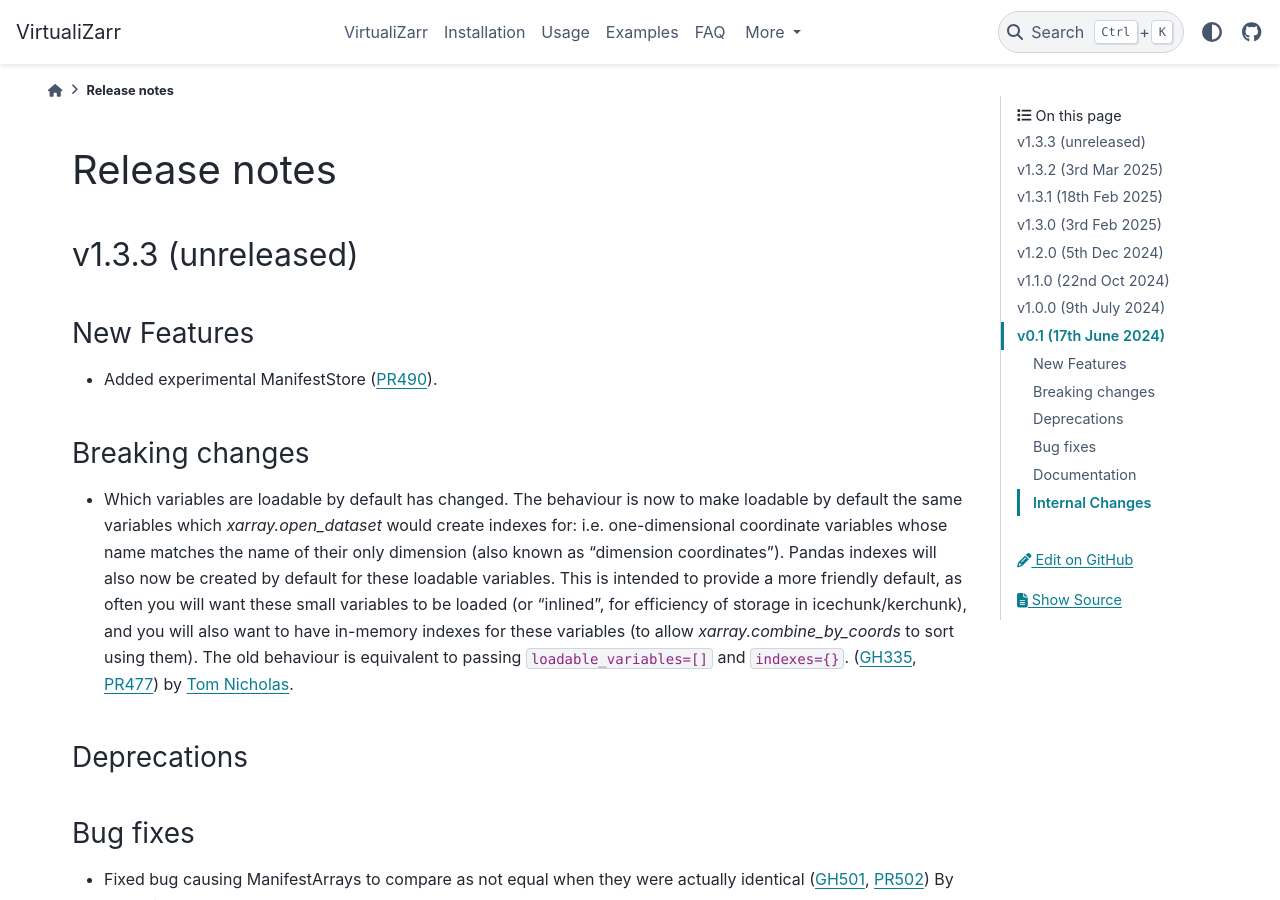
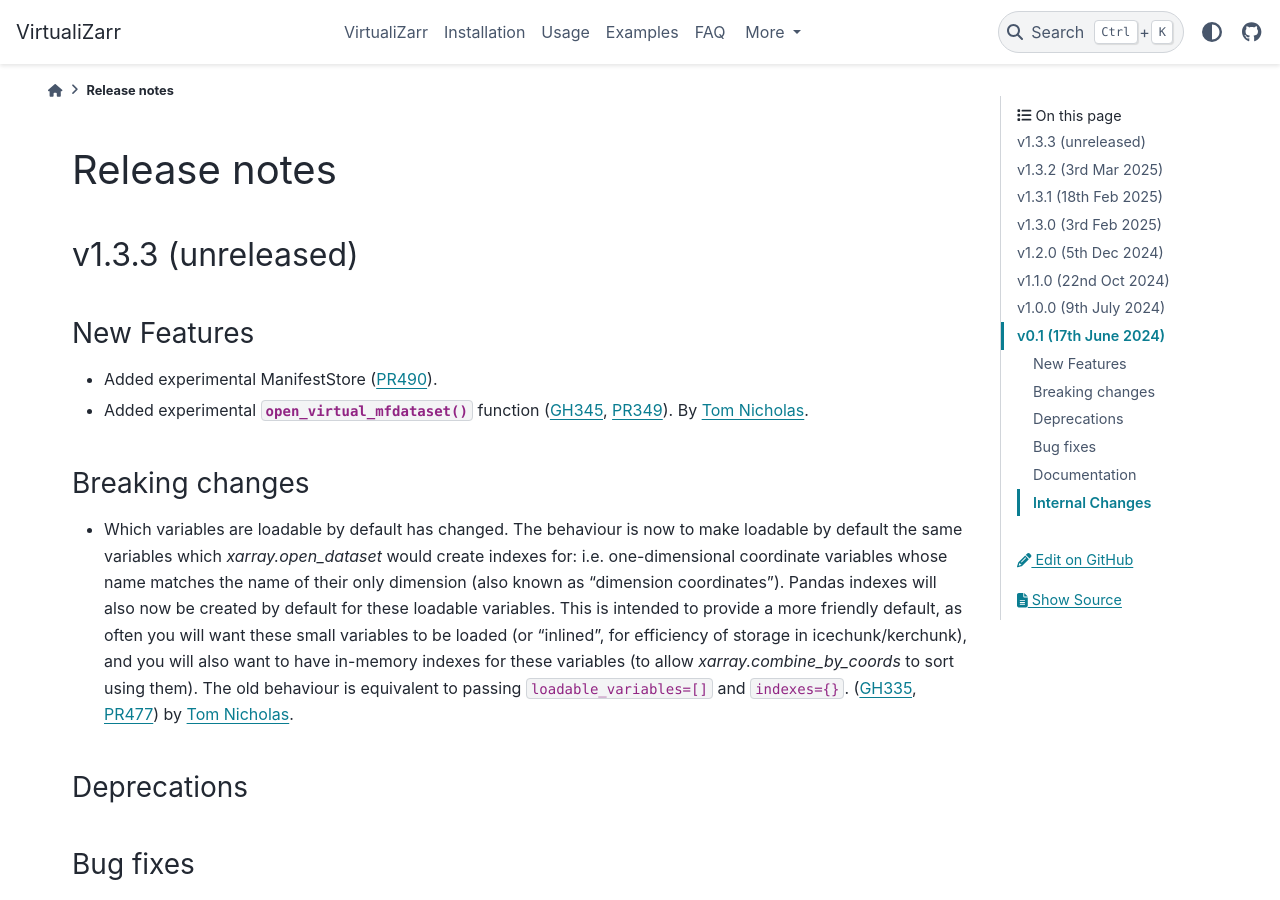
Before and after one commit to zarr-developers/VirtualiZarr, a Sphinx documentation site: the page built from docs/releases.rst, in a window 1280 px wide and 900 px high. Built offline with Sphinx 7.4.7 and the PyData theme 0.15.4, drawn with Linux system fonts in a browser that asks for light colours.

Commit message:
release note

```diff
--- a/docs/releases.rst
+++ b/docs/releases.rst
@@ -10,6 +10,8 @@
 ~~~~~~~~~~~~
 
 - Added experimental ManifestStore (:pull:`490`).
+- Added experimental :py:func:`open_virtual_mfdataset` function (:issue:`345`, :pull:`349`).
+  By `Tom Nicholas <https://github.com/TomNicholas>`_.
 
 Breaking changes
 ~~~~~~~~~~~~~~~~
```
